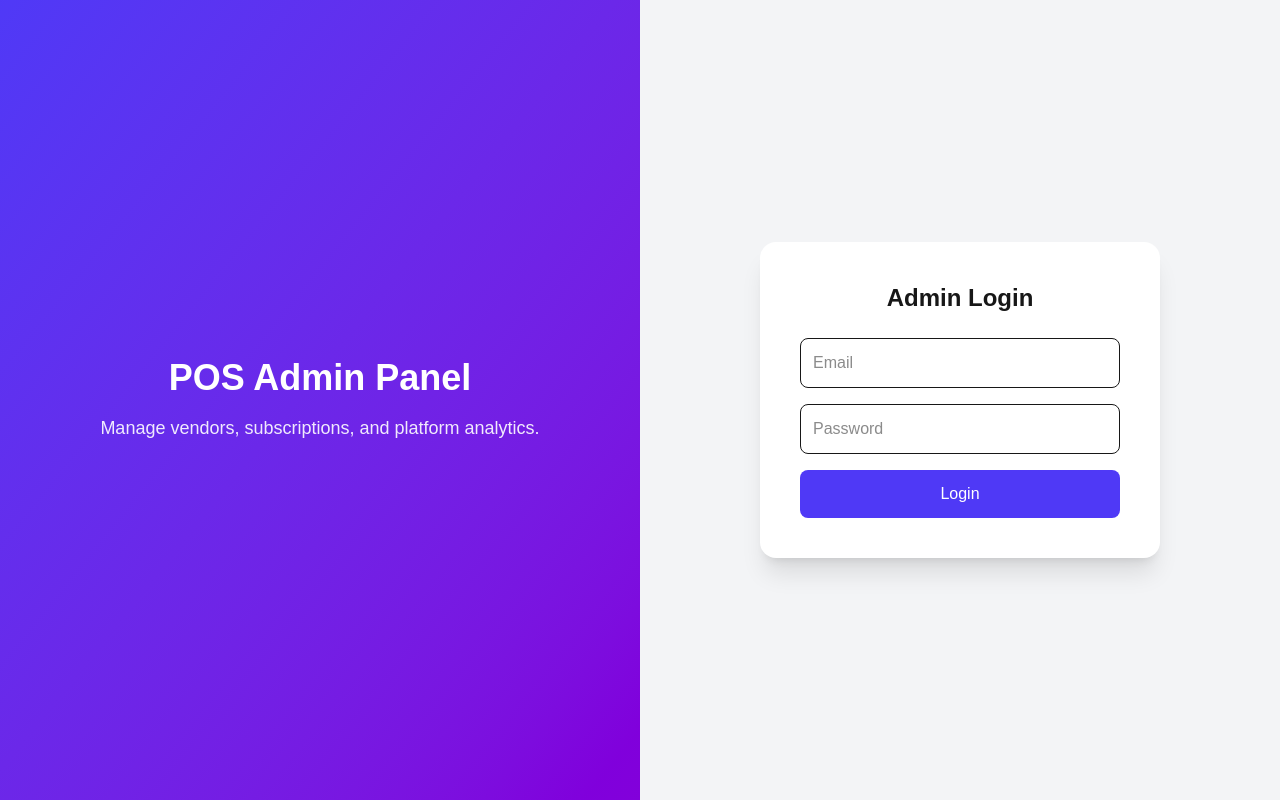
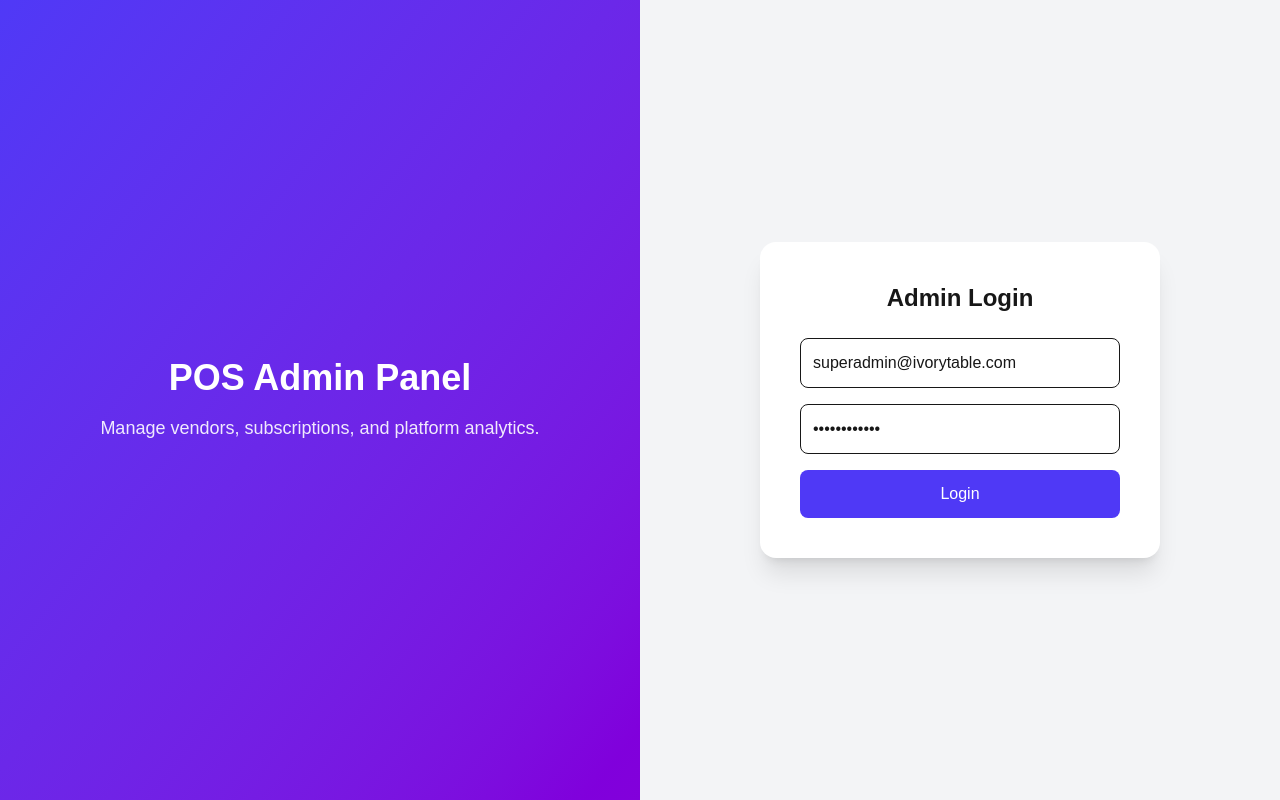
Before and after one commit to ar-pixeltech/IvoryTable-frontend, a Next.js app: page /admin/login in a window 1280 px wide. Built offline with nearby package versions, Linux system fonts and the light colour scheme; no server answers.

Commit message:
Add AuthContext, wrapper for guest and protected routes

```diff
--- a/app/admin/(auth)/login/page.tsx
+++ b/app/admin/(auth)/login/page.tsx
@@ -4,15 +4,22 @@ import { useState } from "react";
 import { useRouter } from "next/navigation";
 import { adminLogin } from "@/services/admin.service";
 import { useAuth } from "@/context/AuthContext";
+import RouteGuard from "@/components/RouteGuard";
 
 export default function AdminLogin() {
     const router = useRouter();
     const { login } = useAuth();
 
-    const [email, setEmail] = useState("");
-    const [password, setPassword] = useState("");
+    const testCredentials = {
+        "email": "superadmin@ivorytable.com",
+        "password": "Password@123"
+    }
+
+    const [email, setEmail] = useState(testCredentials.email);
+    const [password, setPassword] = useState(testCredentials.password);
     const [loading, setLoading] = useState(false);
     const [error, setError] = useState("");
+
 
     const handleLogin = async (e: any) => {
         e.preventDefault();
@@ -26,13 +33,15 @@ export default function AdminLogin() {
 
             router.push("/admin/dashboard");
         } catch (err: any) {
-            setError(err.response?.data?.message || "Login failed");
+            console.log("Login error:", err);
+            setError(err || err.response?.data?.message || "Login failed");
         }
 
         setLoading(false);
     };
 
     return (
+        <RouteGuard role="admin" type="guest">
             <div className="min-h-screen flex">
                 {/* Left Branding Panel */}
                 <div className="hidden lg:flex w-1/2 bg-gradient-to-br from-indigo-600 to-purple-700 text-white items-center justify-center">
@@ -87,5 +96,6 @@ export default function AdminLogin() {
                     </div>
                 </div>
             </div>
+        </RouteGuard>
     );
 }
--- a/app/admin/(dashboard)/dashboard/page.tsx
+++ b/app/admin/(dashboard)/dashboard/page.tsx
@@ -1,22 +1,12 @@
 'use client'
-import { useEffect } from "react";
-import { useRouter } from "next/navigation";
+
 import Card from "@/components/ui/Card"
+import RouteGuard from "@/components/RouteGuard";
 
 export default function AdminDashboard() {
 
-    const router = useRouter();
-
-    // useEffect(() => {
-    //     const token = localStorage.getItem("token");
-    //     const role = localStorage.getItem("role");
-
-    //     if (!token || role !== "admin") {
-    //         router.push("/admin/login");
-    //     }
-    // }, []);
-
     return (
+        <RouteGuard role="admin" type="protected">
             <div className="space-y-8">
 
                 <h1 className="text-3xl font-bold text-gray-800">
@@ -58,6 +48,7 @@ export default function AdminDashboard() {
                 </Card>
 
             </div>
+        </RouteGuard>
     )
 }
 
--- a/app/admin/(dashboard)/layout.tsx
+++ b/app/admin/(dashboard)/layout.tsx
@@ -1,3 +1,9 @@
+"use client"
+
+import { useEffect } from "react";
+import { useRouter } from "next/navigation";
+import { useAuth } from "@/context/AuthContext";
+
 import AdminSidebar from "@/components/admin/AdminSidebar"
 import AdminNavbar from "@/components/admin/AdminNavbar"
 
@@ -6,6 +12,17 @@ export default function AdminLayout({
 }: {
     children: React.ReactNode
 }) {
+    const { token, role, loading, logout } = useAuth();
+    const router = useRouter();
+
+    useEffect(() => {
+        if (!loading) {
+            if (!token || role !== "admin") {
+                router.push("/admin/login");
+            }
+        }
+    }, [token, role, loading]);
+
     return (
         <div className="flex h-screen">
             <AdminSidebar />
--- /dev/null
+++ b/components/RouteGuard.tsx
@@ -0,0 +1,50 @@
+"use client";
+
+import { useEffect } from "react";
+import { useRouter } from "next/navigation";
+import { useAuth } from "@/context/AuthContext";
+
+interface RouteGuardProps {
+    children: React.ReactNode;
+    role: string;
+    type: "protected" | "guest";
+    redirectTo?: string;
+}
+
+export default function RouteGuard({
+    children,
+    role,
+    type,
+    redirectTo,
+}: RouteGuardProps) {
+    const { token, role: userRole, loading } = useAuth();
+    const router = useRouter();
+
+    useEffect(() => {
+        if (loading) return;
+
+        // Protected pages (dashboard)
+        if (type === "protected") {
+            if (!token || userRole !== role) {
+                router.push(redirectTo || `/${role}/login`);
+            }
+        }
+
+        // Guest pages (login)
+        if (type === "guest") {
+            if (token && userRole === role) {
+                router.push(redirectTo || `/${role}/dashboard`);
+            }
+        }
+    }, [token, userRole, loading]);
+
+    if (loading) {
+        return (
+            <div className="flex items-center justify-center min-h-screen">
+                Loading...
+            </div>
+        );
+    }
+
+    return <>{children}</>;
+}
--- a/components/admin/AdminNavbar.tsx
+++ b/components/admin/AdminNavbar.tsx
@@ -1,19 +1,9 @@
 "use client"
-
-import { useEffect } from "react";
-import { useRouter } from "next/navigation";
 import { useAuth } from "@/context/AuthContext";
 
 
 export default function AdminNavbar() {
-    const { token, role, logout } = useAuth();
-    const router = useRouter();
-
-    useEffect(() => {
-        if (!token || role !== "admin") {
-            router.push("/admin/login");
-        }
-    }, [token, role]);
+    const { logout } = useAuth();
 
     return (
         <div className="h-16 bg-white border-b px-8 flex items-center justify-between">
--- a/context/AuthContext.tsx
+++ b/context/AuthContext.tsx
@@ -5,6 +5,7 @@ import { createContext, useContext, useEffect, useState } from "react";
 interface AuthContextType {
     token: string | null;
     role: string | null;
+    loading: boolean;
     login: (token: string, role: string) => void;
     logout: () => void;
 }
@@ -14,6 +15,7 @@ const AuthContext = createContext<AuthContextType | null>(null);
 export const AuthProvider = ({ children }: any) => {
     const [token, setToken] = useState<string | null>(null);
     const [role, setRole] = useState<string | null>(null);
+    const [loading, setLoading] = useState(true);
 
     useEffect(() => {
         const storedToken = localStorage.getItem("token");
@@ -21,6 +23,8 @@ export const AuthProvider = ({ children }: any) => {
 
         if (storedToken) setToken(storedToken);
         if (storedRole) setRole(storedRole);
+
+        setLoading(false); // IMPORTANT
     }, []);
 
     const login = (token: string, role: string) => {
@@ -38,7 +42,7 @@ export const AuthProvider = ({ children }: any) => {
     };
 
     return (
-        <AuthContext.Provider value={{ token, role, login, logout }}>
+        <AuthContext.Provider value={{ token, role, loading, login, logout }}>
             {children}
         </AuthContext.Provider>
     );
```
Lines whose indentation alone changed are shown as unchanged.
